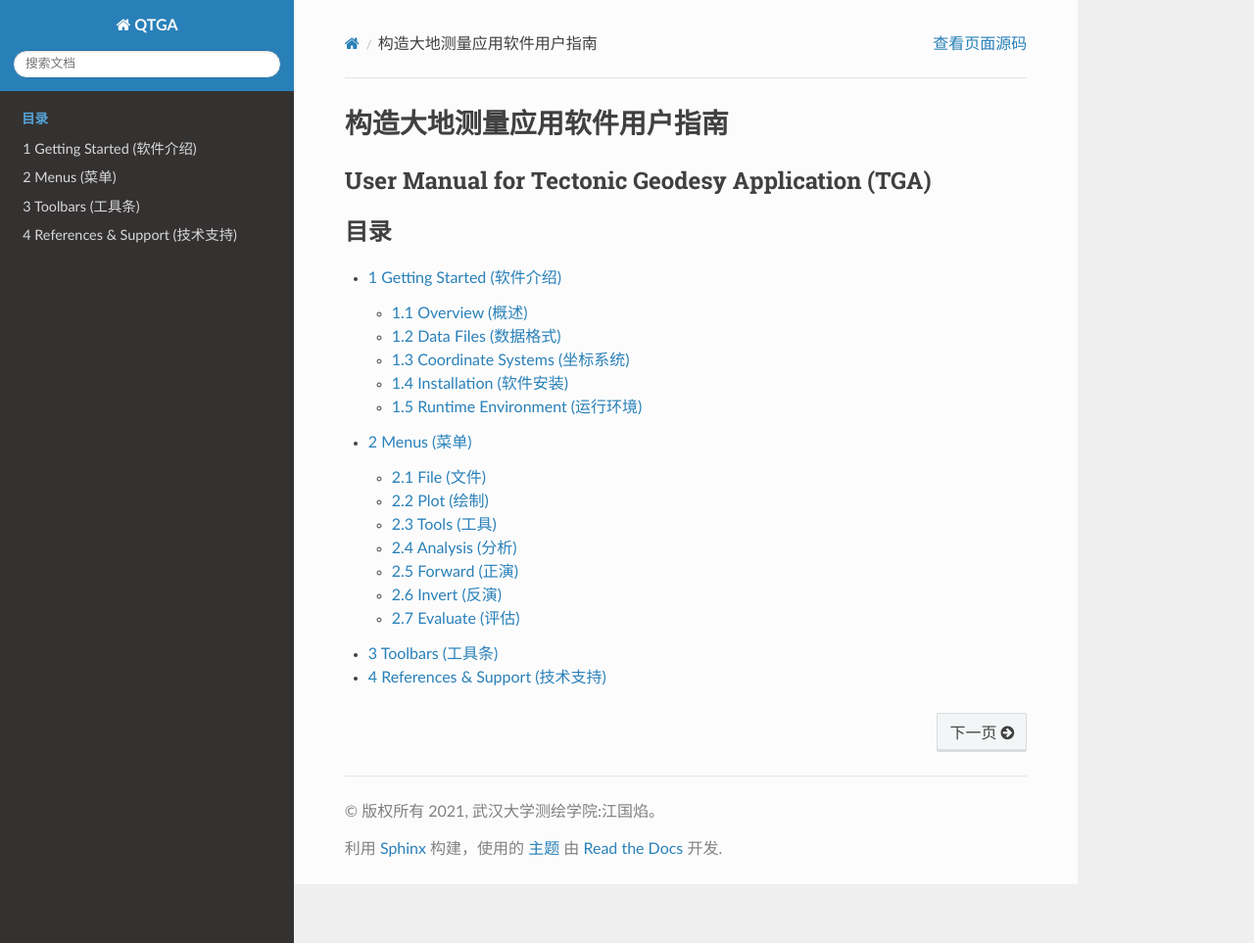
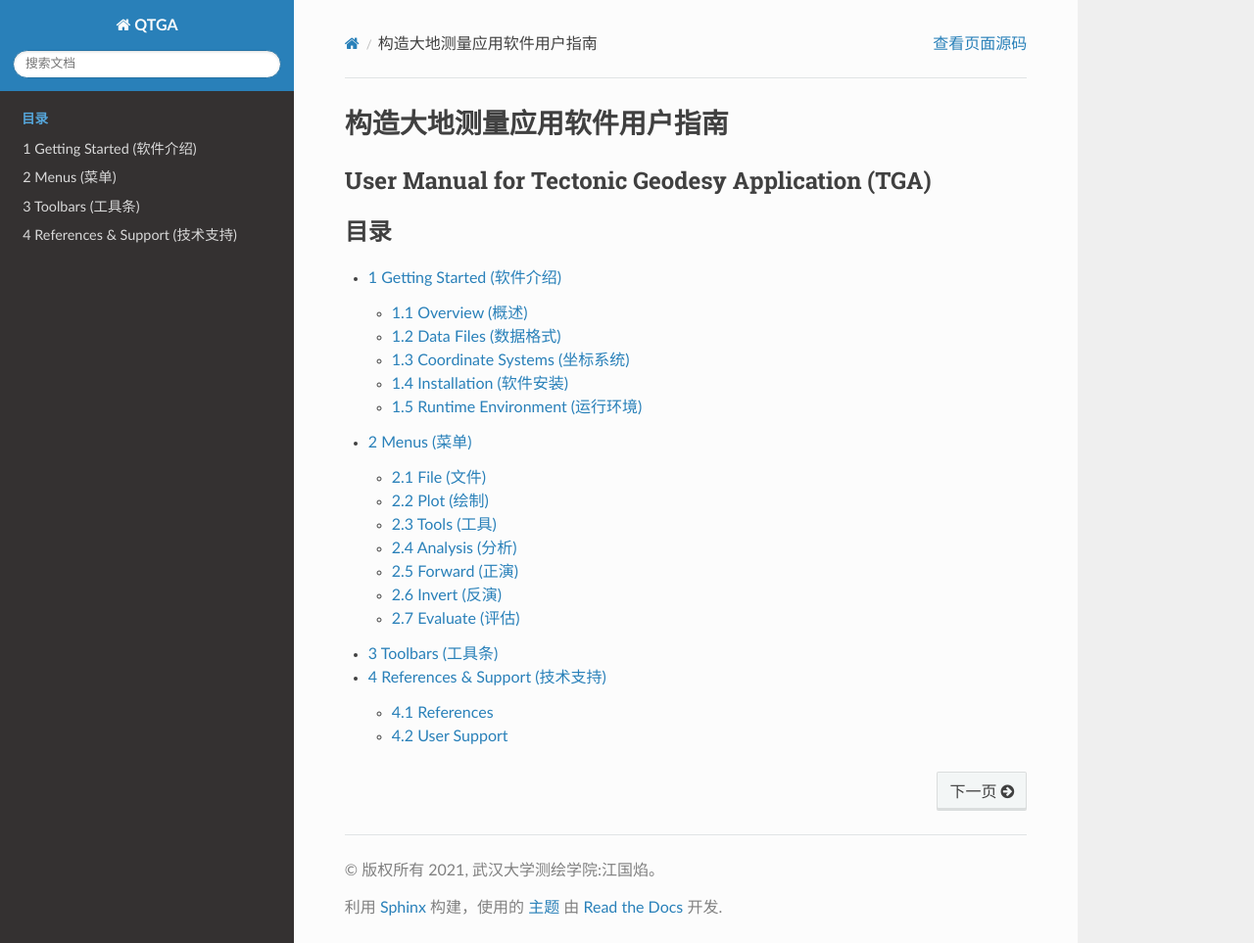
Before and after one commit to wanghai1988/qtgahelp, a Sphinx documentation site: the page built from docs/source/index.rst, in a window 1280 px wide and 963 px high. Shown: the whole window at 98% size. Built offline with Sphinx 7.4.7 and the Read the Docs theme 2.0.0, drawn with Linux system fonts in a browser that asks for light colours.

Commit message:
Update 4 References & Support (技术支持).rst

```diff
--- a/docs/source/4 References & Support (技术支持).rst
+++ b/docs/source/4 References & Support (技术支持).rst
@@ -2,10 +2,10 @@
 4 References & Support (技术支持)
 =================================
 
-* References
+4.1 References
 ------------------
 
-* User Support
+4.2 User Support
 ------------------
 
 * Release Notes
```
